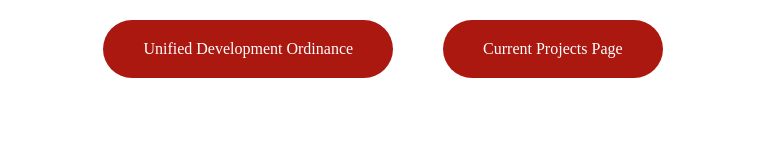
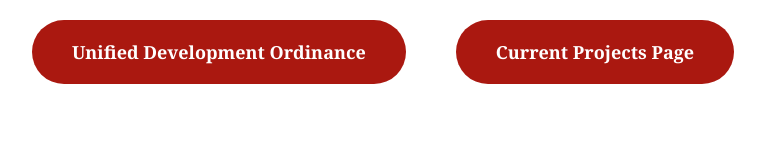
Before and after one commit to asandoval45-hash/storymap-buttons, a plain HTML site: page index.html in a window 1280 px wide. Shown: the whole page, without its empty margins (257-1022 px from the left). Drawn offline with Linux system fonts and the light colour scheme.

Commit message:
Update index.html

```diff
--- a/index.html
+++ b/index.html
@@ -9,13 +9,15 @@
   <div style="display: flex; justify-content: center; gap: 50px;">
     <a href="https://online.encodeplus.com/regs/yorkville-il/index.aspx"
        target="_blank"
-       style="padding: 20px 40px; background:#aa1810; color:white; text-decoration:none; border-radius: 999px;">
+       style="padding: 20px 40px; background:#aa1810; color:white; text-decoration:none; border-radius: 999px; font-family: 'Georgia Pro', Georgia, serif; font-size: 18px;
+font-weight: 600;">
        Unified Development Ordinance
     </a>
 
     <a href="https://www.yorkville.il.us/502/Current-Projects-Public-Hearings"
        target="_blank"
-       style="padding: 20px 40px; background:#aa1810; color:white; text-decoration:none; border-radius: 999px;">
+       style="padding: 20px 40px; background:#aa1810; color:white; text-decoration:none; border-radius: 999px; font-family: 'Georgia Pro', Georgia, serif; font-size: 18px;
+font-weight: 600;">
        Current Projects Page
     </a>
   </div>
```
